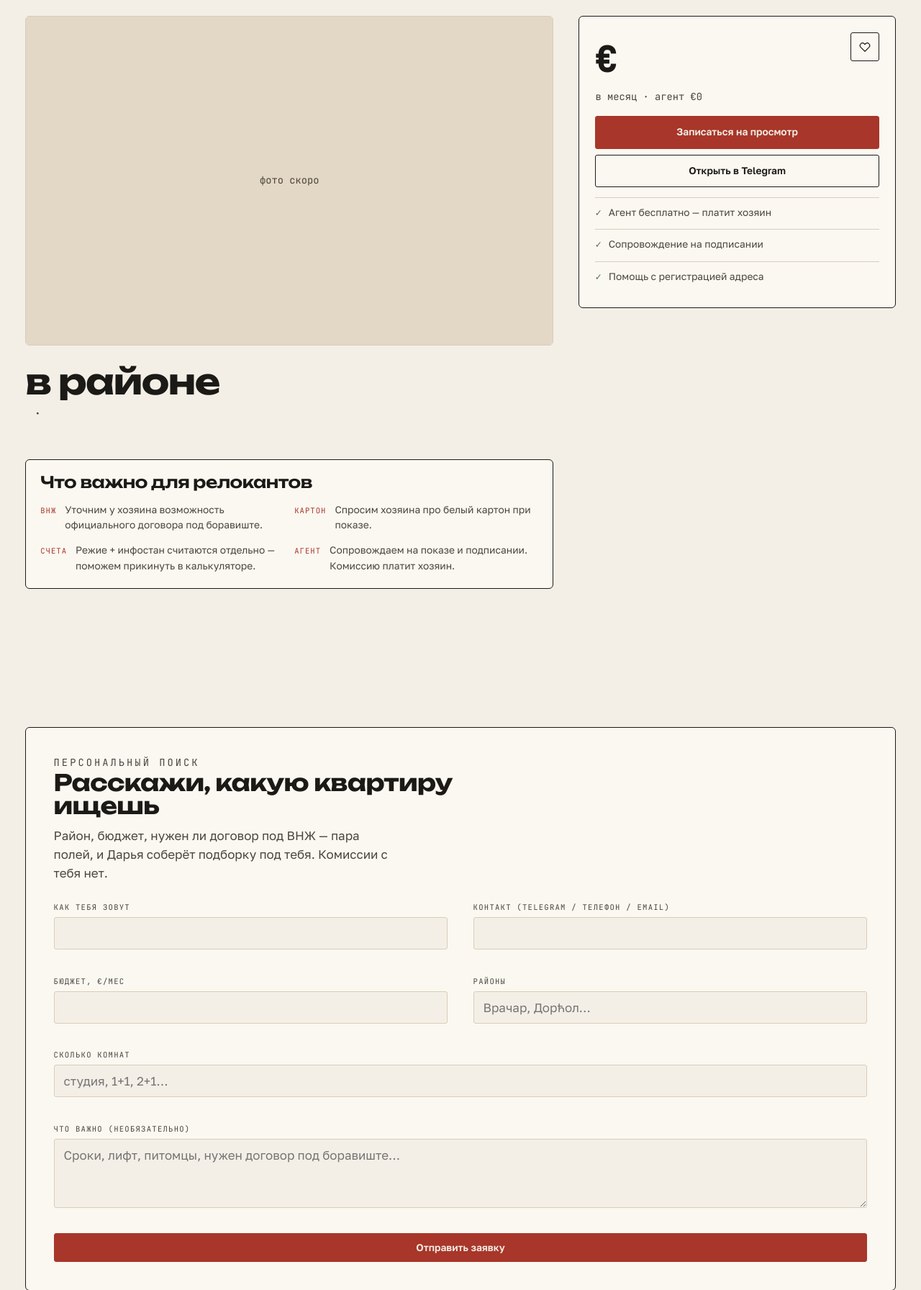
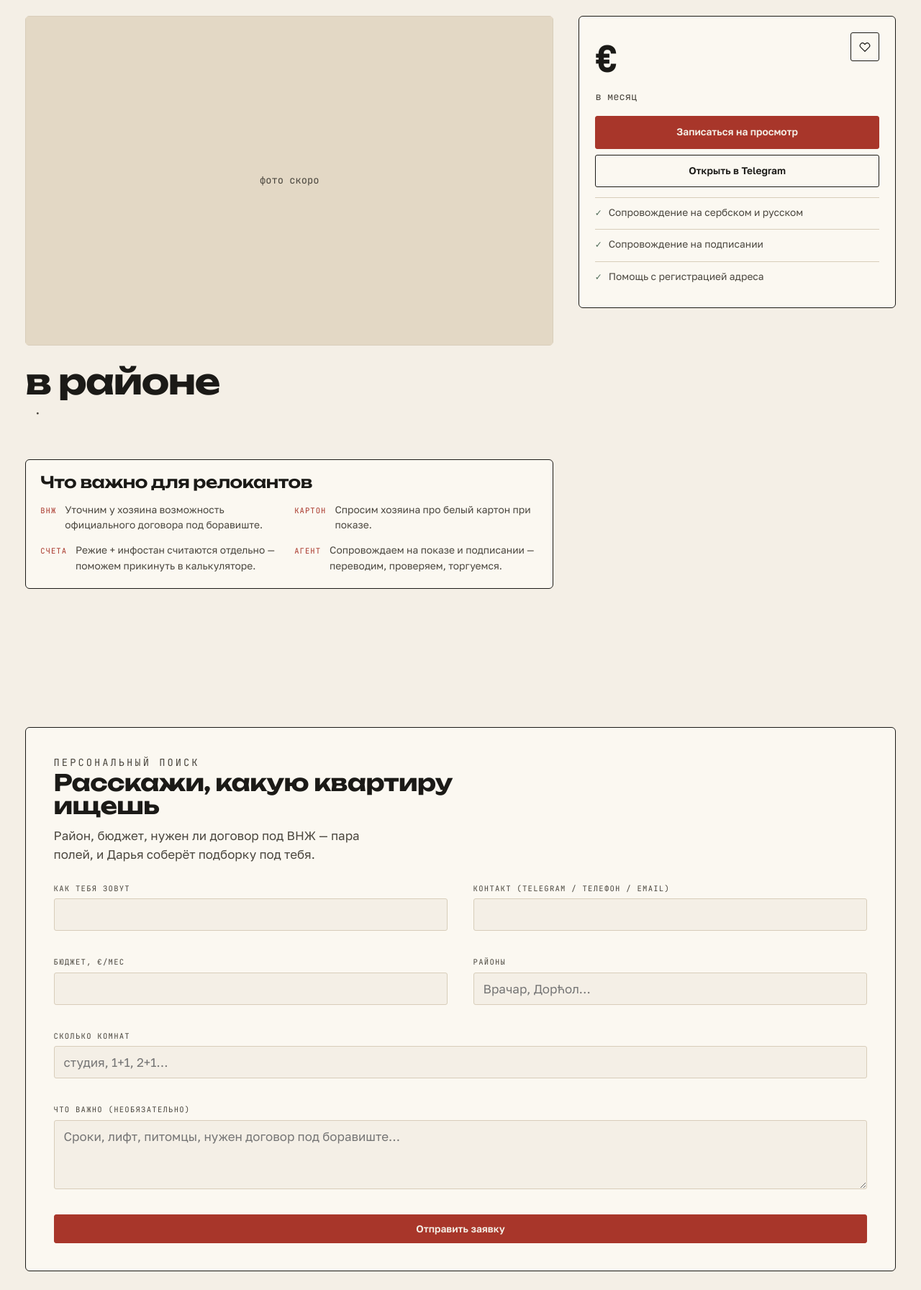
Before and after one commit to MWildFire/BelgradAppartment, a FastAPI app: template src/site/templates/apt.html in a window 1280 px wide. Shown: the part 184-1976 px from the top of the page at 72% size. Run offline with FastAPI, Linux system fonts and the light colour scheme; the template is opened without the code that fills it, so the values that code supplies are empty.

Commit message:
stage-w2: wave 1/F3 — remove remaining €0/free-commission falsehoods (apt + lead form)
apt.html: «агент €0» suffix dropped; «Комиссию платит хозяин»/«Агент бесплатно» reworded to
honest service value-props. _lead_form.html: drop false «Комиссии с тебя нет». No invented
commission terms (50% breakdown deferred to «Как работаем»). Commission copy now consistent
sitewide (only the honest 50% stat remains). +tests. Suite 443 passed, 6 skipped.

Co-Authored-By: Claude Opus 4.8 <noreply@anthropic.com>

```diff
--- a/src/site/templates/apt.html
+++ b/src/site/templates/apt.html
@@ -57,7 +57,7 @@
           <div class="item"><span class="k">ВНЖ</span><p>{% if item.for_vnj %}Хозяин готов оформить ugovor с регистрацией в МУПе — подходит для боравишта.{% else %}Уточним у хозяина возможность официального договора под боравиште.{% endif %}</p></div>
           <div class="item"><span class="k">картон</span><p>{% if item.for_white_card %}Подходит для белого картона.{% else %}Спросим хозяина про белый картон при показе.{% endif %}</p></div>
           <div class="item"><span class="k">счета</span><p>Режие + инфостан считаются отдельно — поможем прикинуть в калькуляторе.</p></div>
-          <div class="item"><span class="k">агент</span><p>Сопровождаем на показе и подписании. Комиссию платит хозяин.</p></div>
+          <div class="item"><span class="k">агент</span><p>Сопровождаем на показе и подписании — переводим, проверяем, торгуемся.</p></div>
         </div>
       </div>
     </div>
@@ -67,7 +67,7 @@
       <div class="apt-side-top">
         <div>
           <div class="price"><span class="mono">€{{ item.price_eur }}</span></div>
-          <div class="per">в месяц · агент €0</div>
+          <div class="per">в месяц</div>
         </div>
         {# favorites: localStorage toggle (favorites.js); glyph fills when saved, no emoji #}
         <button type="button" class="fav" data-fav data-fav-id="{{ item.id }}" aria-pressed="false" aria-label="В избранное" title="В избранное">
@@ -78,7 +78,7 @@
       {# link to the channel post (a channel URL, never a площадка) #}
       <a class="btn ghost" href="{{ item.channel_url }}" rel="noopener">Открыть в Telegram</a>
       <div class="bullets">
-        <div class="bullet"><span class="num">✓</span><span>Агент бесплатно — платит хозяин</span></div>
+        <div class="bullet"><span class="num">✓</span><span>Сопровождение на сербском и русском</span></div>
         <div class="bullet"><span class="num">✓</span><span>Сопровождение на подписании</span></div>
         <div class="bullet"><span class="num">✓</span><span>Помощь с регистрацией адреса</span></div>
       </div>
--- a/src/site/templates/partials/_lead_form.html
+++ b/src/site/templates/partials/_lead_form.html
@@ -5,7 +5,7 @@
       hx-post="/lead" hx-target="#lead" hx-swap="outerHTML">
   <p class="kicker">персональный поиск</p>
   <h2>Расскажи, какую квартиру ищешь</h2>
-  <p class="lede">Район, бюджет, нужен ли договор под ВНЖ — пара полей, и Дарья соберёт подборку под тебя. Комиссии с тебя нет.</p>
+  <p class="lede">Район, бюджет, нужен ли договор под ВНЖ — пара полей, и Дарья соберёт подборку под тебя.</p>
 
   {# CSRF — synchronizer token, same field name as admin #}
   <input type="hidden" name="csrf_token" value="{{ csrf_token|default('') }}">
```
Also changed, not shown: tests/site/test_render.py (+28 -0 lines).
